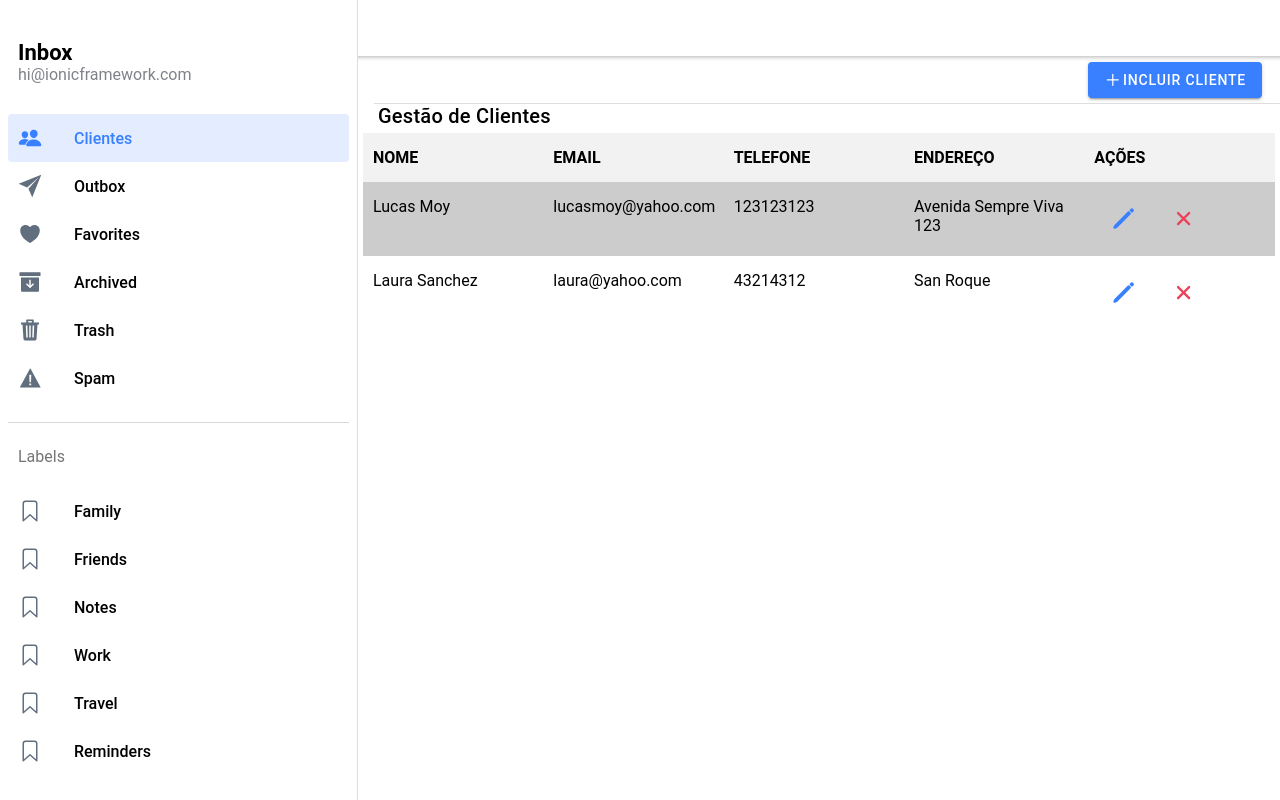
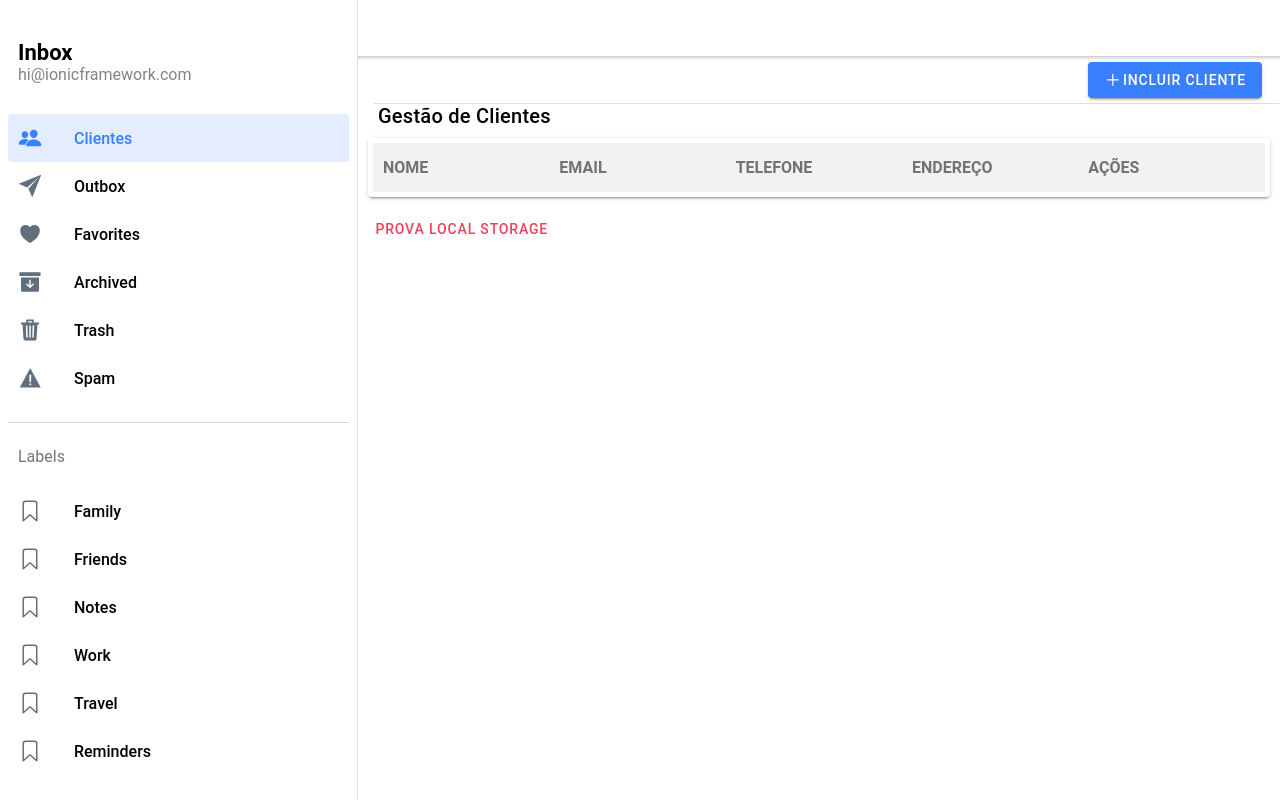
Before and after one commit to CalebDosSantos/cursoreactionic, a React (Create React App) app: page /page/customer in a window 1280 px wide. Built offline with nearby package versions, Linux system fonts and the light colour scheme.

Commit message:
Adicionada CustomerApi,e implementada saveCustomer

```diff
--- /dev/null
+++ b/src/components/customer/CustomerApi.ts
@@ -0,0 +1,39 @@
+export function searchCustomers() {
+
+  if(!localStorage['customers']){
+    localStorage['customers'] = '[]';
+  }
+
+  let customers = localStorage['customers'];
+  customers = JSON.parse(customers);
+  return customers;
+    // const datosDeEjemplo = [
+      // {
+        // id: '1',
+        // firstname: 'Lucas',
+        // lastname: 'Moy',
+        // email: 'lucasmoy@yahoo.com',
+        // phone: '123123123',
+        // address: 'Avenida Sempre Viva 123'
+      // },
+      // {
+        // id: '2',
+        // firstname: 'Laura',
+        // lastname: 'Sanchez',
+        // email: 'laura@yahoo.com',
+        // phone: '43214312',
+        // address: 'San Roque'
+      // }
+    // ];
+}
+
+export function removeCustomer() {
+
+}
+
+export function saveCustomer(customer:any) {
+  let customers = searchCustomers();
+  customers.push(customer);
+  localStorage['customers'] = JSON.stringify(customers);
+
+}
--- a/src/components/customer/CustomerList.tsx
+++ b/src/components/customer/CustomerList.tsx
@@ -1,9 +1,10 @@
-import { IonButton, IonButtons, IonCol, IonContent, IonGrid, IonHeader, IonIcon, IonItem, IonMenuButton, IonPage, IonRow, IonTitle, IonToolbar } from '@ionic/react';
+import { IonButton, IonButtons, IonCard, IonCol, IonContent, IonGrid, IonHeader, IonIcon, IonItem, IonMenuButton, IonPage, IonRow, IonTitle, IonToolbar } from '@ionic/react';
 import {add, close, pencil} from 'ionicons/icons';
 import {useEffect, useState} from 'react';
 // import {beer} from 'ionicons/icons';
 import { useParams } from 'react-router';
 import '../../pages/Page.css';
+import {saveCustomer, searchCustomers} from './CustomerApi';
 
 const CustomerList: React.FC = () => {
 
@@ -15,25 +16,20 @@ const CustomerList: React.FC = () => {
   }, []);
 
   const search = () => {
-    const datosDeEjemplo = [
-      {
+    let result = searchCustomers()
+    setClientes(result);
+  }
+
+  const pruebaLocalStorage = () => {
+    const ejemplo = {
         id: '1',
         firstname: 'Lucas',
         lastname: 'Moy',
         email: 'lucasmoy@yahoo.com',
         phone: '123123123',
         address: 'Avenida Sempre Viva 123'
-      },
-      {
-        id: '2',
-        firstname: 'Laura',
-        lastname: 'Sanchez',
-        email: 'laura@yahoo.com',
-        phone: '43214312',
-        address: 'San Roque'
     }
-    ];
-    setClientes(datosDeEjemplo);
+    saveCustomer(ejemplo);
   }
 
   return (
@@ -63,6 +59,7 @@ const CustomerList: React.FC = () => {
         </IonHeader>
 
         <IonTitle>Gestão de Clientes</IonTitle>
+        <IonCard>
           <IonGrid class="table">
             <IonRow style={
               {backgroundColor:"#F2F2F2",
@@ -96,6 +93,11 @@ const CustomerList: React.FC = () => {
                        )}
 
                       </IonGrid>
+                    </IonCard>
+
+                            <IonButton onClick={pruebaLocalStorage} color="danger" fill="clear">
+                              Prova Local Storage
+                            </IonButton>
 
                   </IonContent>
                 </IonPage>
```
Lines whose indentation alone changed are shown as unchanged.
